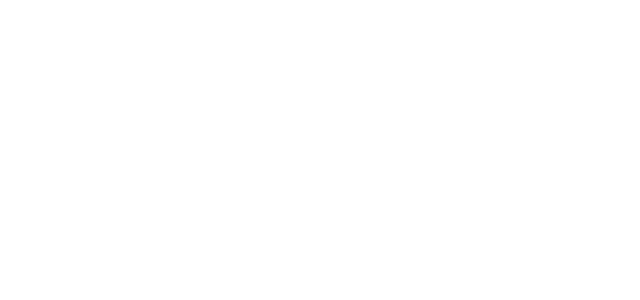
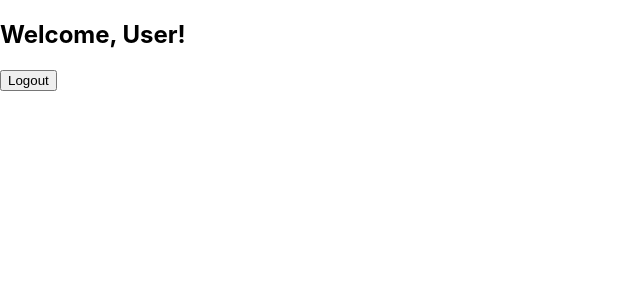
Before and after one commit to decker757/BBCS-Hackathon, a React (Create React App) app in the folder meal_share/frontend/: page /businessabout in a window 1280 px wide. Before the commit this address had no page. Shown: the top 300 px of the page, without its empty margins (0-640 px from the left). Built offline with nearby package versions, Linux system fonts and the light colour scheme.

Commit message:
updated login business about page
asdadasasd

```diff
--- a/meal_share/frontend/src/App.jsx
+++ b/meal_share/frontend/src/App.jsx
@@ -28,7 +28,7 @@ function App() {
         <Route path="/drivermap" element={<DriverMap />} />
         <Route path="/providerupdate" element={<ProviderUpdate />} />
         <Route path="/driverabout" element={<DriverAbout />} />
-        <Route path="/bussinessabout" element={<BusinessAbout />} />
+        <Route path="/businessabout" element={<BusinessAbout />} />
       </Routes>
     </Router>
   );
--- a/meal_share/frontend/src/pages/BusinessAbout.jsx
+++ b/meal_share/frontend/src/pages/BusinessAbout.jsx
@@ -0,0 +1,21 @@
+import React from 'react';
+import { useLocation, useNavigate } from 'react-router-dom';
+
+function BusinessAbout() {
+    const location = useLocation();
+    const navigate = useNavigate();
+
+    const username = location.state?.username || 'User';
+
+    const handleLogout =() => {
+        navigate('/');
+    };
+    return (
+        <div>
+            <h2>Welcome, {username}!</h2>
+            <button onClick={handleLogout}>Logout</button>
+        </div>
+    );
+}
+
+export default BusinessAbout;
--- a/meal_share/frontend/src/pages/BusinessLogin.jsx
+++ b/meal_share/frontend/src/pages/BusinessLogin.jsx
@@ -1,5 +1,6 @@
 import './DriverLogin.css';
 import React, { useState } from 'react';
+import { useNavigate } from 'react-router-dom';
 
 function BusinessLogin() {
    const [username, setUsername] = useState('');
@@ -7,6 +8,7 @@ function BusinessLogin() {
    const [isLoggedIn, setIsLoggedIn] = useState(false);
    const [message, setMessage] = useState(''); // For both success and error messages
    const [isError, setIsError] = useState(false); // Track if the message is an error
+   const navigate = useNavigate();
 
    // Function to handle form submission
    const handleSubmit = async (e) => {
@@ -29,6 +31,7 @@ function BusinessLogin() {
 
        if (response.ok) {
          // If login successful
+         navigate('/businessabout', { state: {username} });
          setIsLoggedIn(true);
          setMessage('Login successful!'); // Show success message
          setIsError(false);
@@ -57,7 +60,6 @@ function BusinessLogin() {
   return (
     <div className="login">
       <header className="login-header">
-        {!isLoggedIn ? (
           <div>
             <h2>Login Page</h2>
             {/* Display success or error message */}
@@ -86,12 +88,6 @@ function BusinessLogin() {
               <button type="submit">Login</button>
             </form>
           </div>
-        ) : (
-          <div>
-            <h2>Welcome, {username}!</h2>
-            <button onClick={handleLogout}>Logout</button>
-          </div>
-        )}
       </header>
     </div>
   );
```
